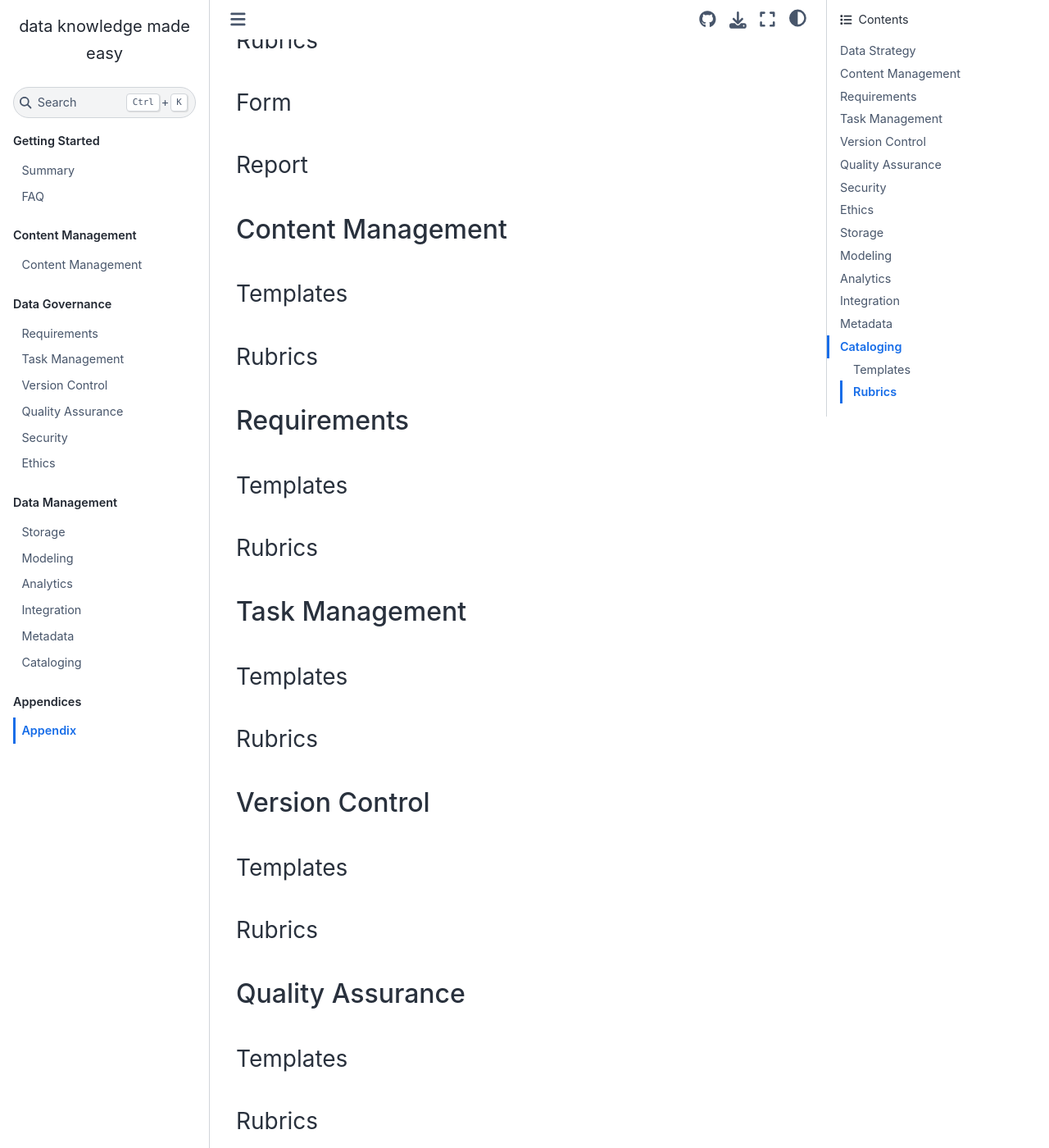
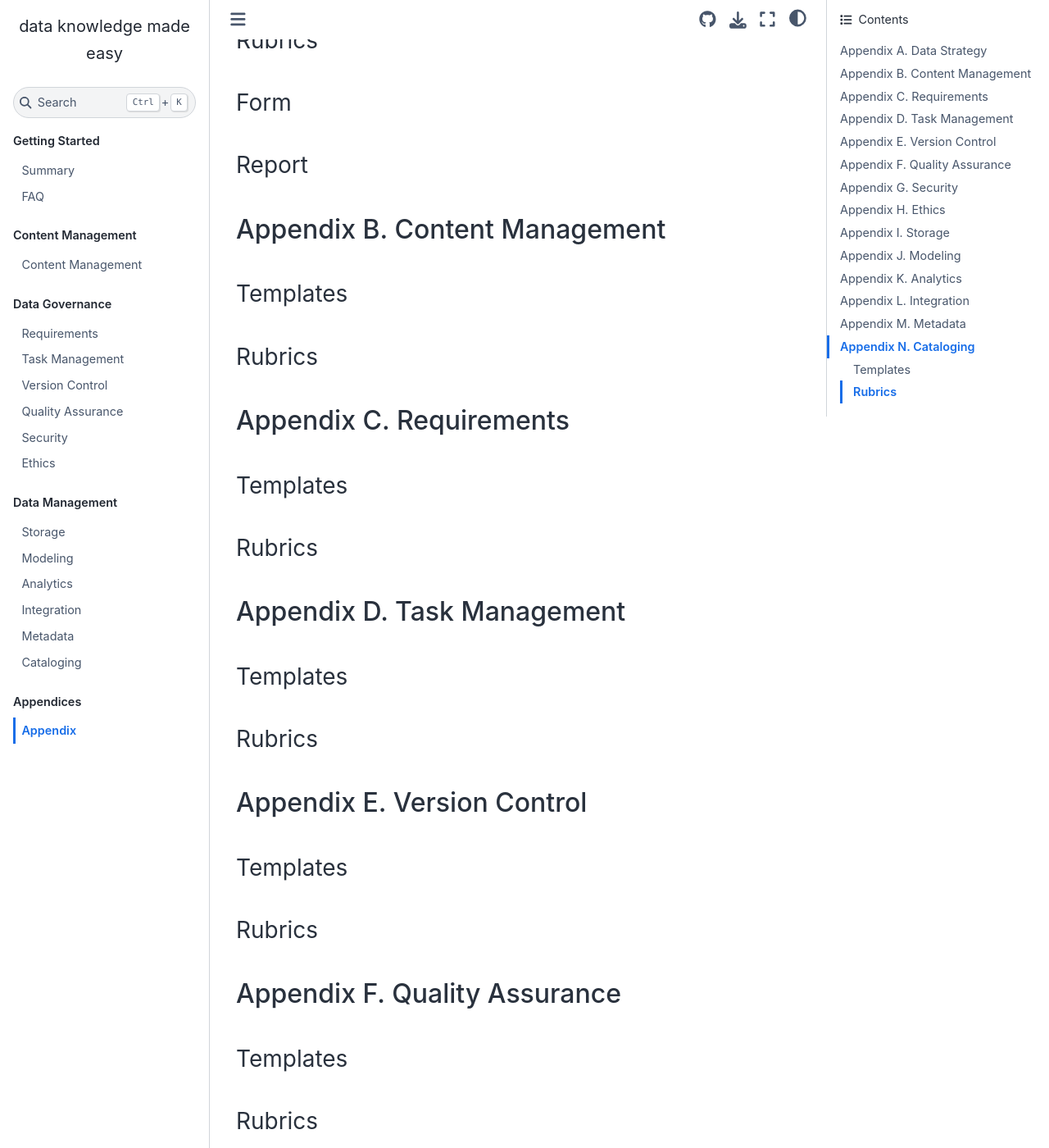
Before and after one commit to CertusGroup/ciutshi, a Sphinx documentation site: the page built from docs/source/appendix.md, in a window 1280 px wide and 1400 px high, scrolled down 286 px. Shown: the whole window at 82% size. Built offline with Sphinx 7.4.7 and the Sphinx Book theme 1.1.4, drawn with Linux system fonts in a browser that asks for light colours; some of the changed text lies outside the part shown.

Commit message:
appendix - updated headers

```diff
--- a/docs/source/appendix.md
+++ b/docs/source/appendix.md
@@ -1,6 +1,6 @@
 # Appendix
 
-## Data Strategy
+## Appendix A. Data Strategy
 
 ### Templates
 
@@ -12,7 +12,7 @@
 
 
 
-## Content Management
+## Appendix B. Content Management
 
 ### Templates
 
@@ -20,7 +20,7 @@
 
 
 
-## Requirements
+## Appendix C. Requirements
 
 ### Templates
 
@@ -28,7 +28,7 @@
 
 
 
-## Task Management
+## Appendix D. Task Management
 
 ### Templates
 
@@ -36,7 +36,7 @@
 
 
 
-## Version Control
+## Appendix E. Version Control
 
 ### Templates
 
@@ -44,7 +44,7 @@
 
 
 
-## Quality Assurance
+## Appendix F. Quality Assurance
 
 ### Templates
 
@@ -52,7 +52,7 @@
 
 
 
-## Security
+## Appendix G. Security
 
 ### Templates
 
@@ -60,7 +60,7 @@
 
 
 
-## Ethics
+## Appendix H. Ethics
 
 ### Templates
 
@@ -68,7 +68,7 @@
 
 
 
-## Storage
+## Appendix I. Storage
 
 ### Templates
 
@@ -76,7 +76,7 @@
 
 
 
-## Modeling
+## Appendix J. Modeling
 
 ### Templates
 
@@ -84,7 +84,7 @@
 
 
 
-## Analytics
+## Appendix K. Analytics
 
 ### Templates
 
@@ -92,7 +92,7 @@
 
 
 
-## Integration
+## Appendix L. Integration
 
 ### Templates
 
@@ -100,7 +100,7 @@
 
 
 
-## Metadata
+## Appendix M. Metadata
 
 ### Templates
 
@@ -108,7 +108,7 @@
 
 
 
-## Cataloging
+## Appendix N. Cataloging
 
 ### Templates
 
```
